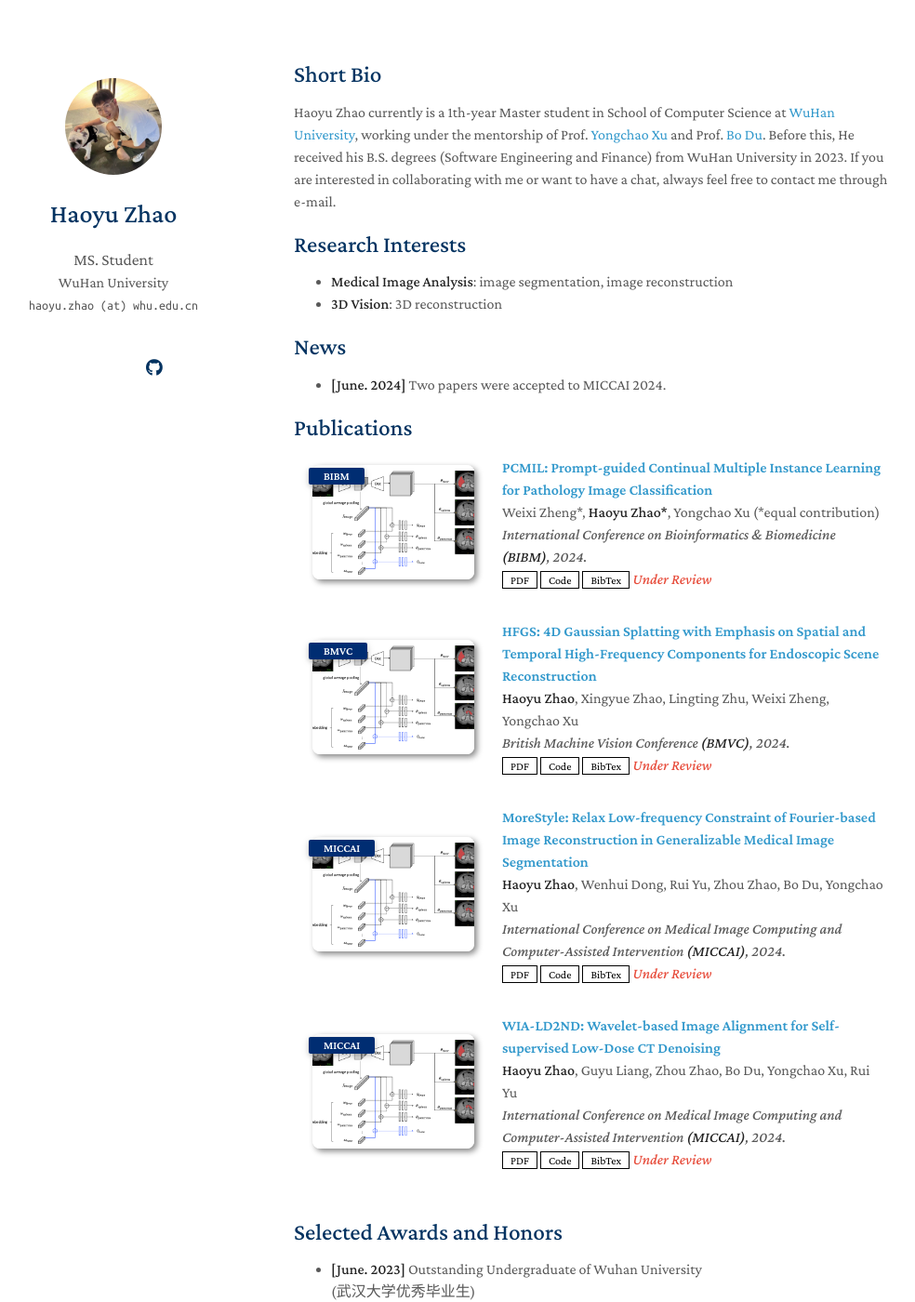
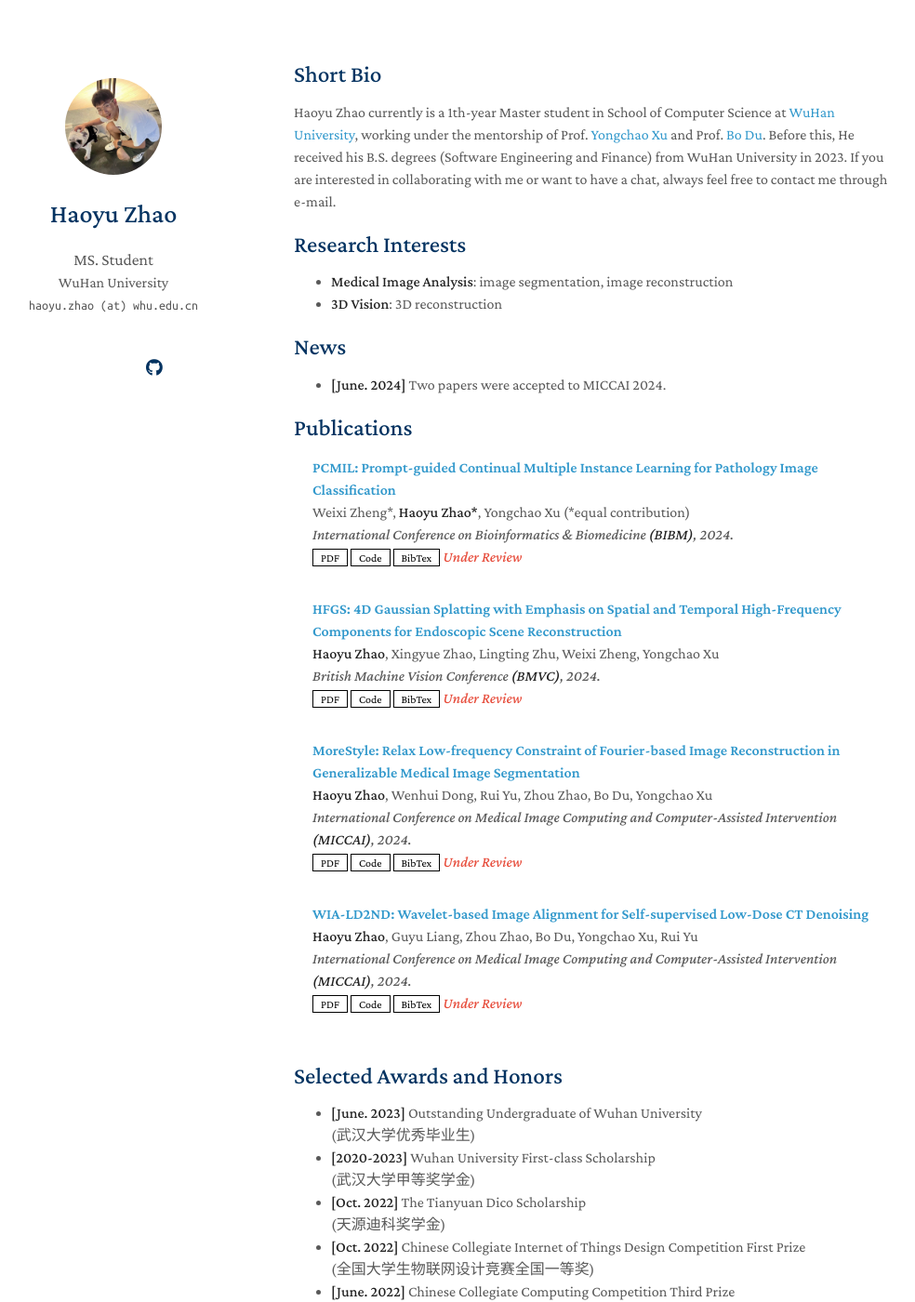
Before and after one commit to zhaohaoyu376/zhaohaoyu376.github.io, a Jekyll site: the page built from index.md, in a window 1280 px wide and 1400 px high. Shown: the whole window at 93% size, without its empty margins (154-1138 px from the left). Built offline with Jekyll 4.4.1, drawn with Linux system fonts in a browser that asks for light colours; nearby versions of some CDN libraries; a style sheet for code colours, icons or effects is not loaded; our own code applies the rules of GitHub Pages for plain Markdown files.

Commit message:
Update publications.md

```diff
--- a/_includes/publications.md
+++ b/_includes/publications.md
@@ -7,14 +7,14 @@
 
 <li>
 <div class="pub-row">
-  <div class="col-sm-3 abbr" style="position: relative;padding-right: 15px;padding-left: 15px;">
+<!--   <div class="col-sm-3 abbr" style="position: relative;padding-right: 15px;padding-left: 15px;">
     {% if link.image %}
     <img src="{{ link.image }}" class="teaser img-fluid z-depth-1" style="width=100;height=40%">
     {% endif %}
     {% if link.conference_short %}
     <abbr class="badge">{{ link.conference_short }}</abbr>
     {% endif %}
-  </div>
+  </div> -->
   <div class="col-sm-9" style="position: relative;padding-right: 15px;padding-left: 20px;">
       <div class="title"><a href="{{ link.pdf }}">{{ link.title }}</a></div>
       <div class="author">{{ link.authors }}</div>
```
